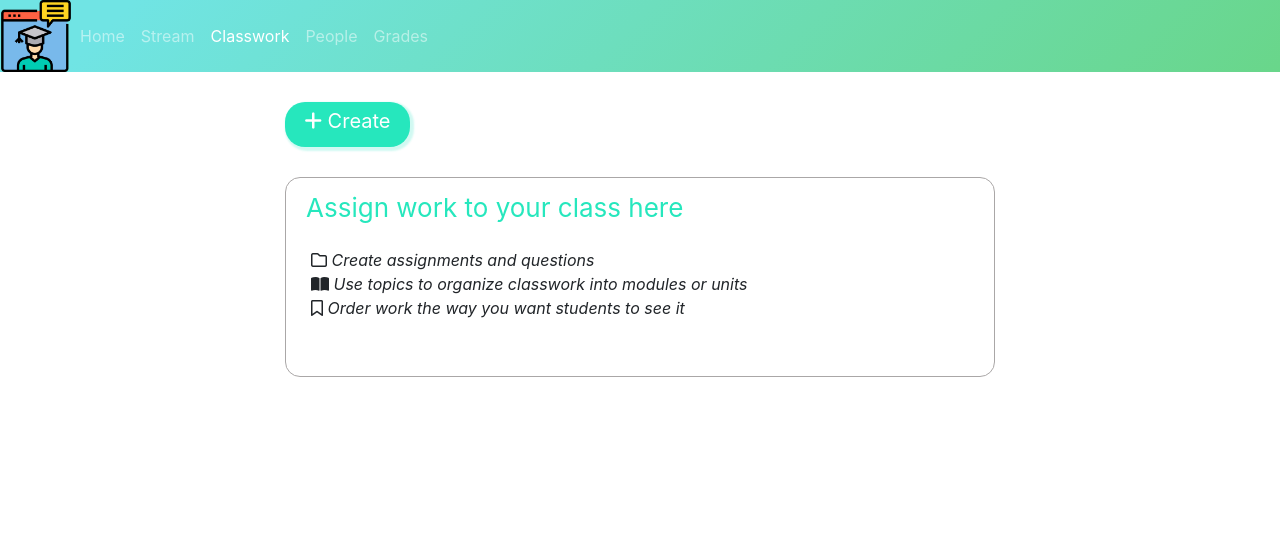
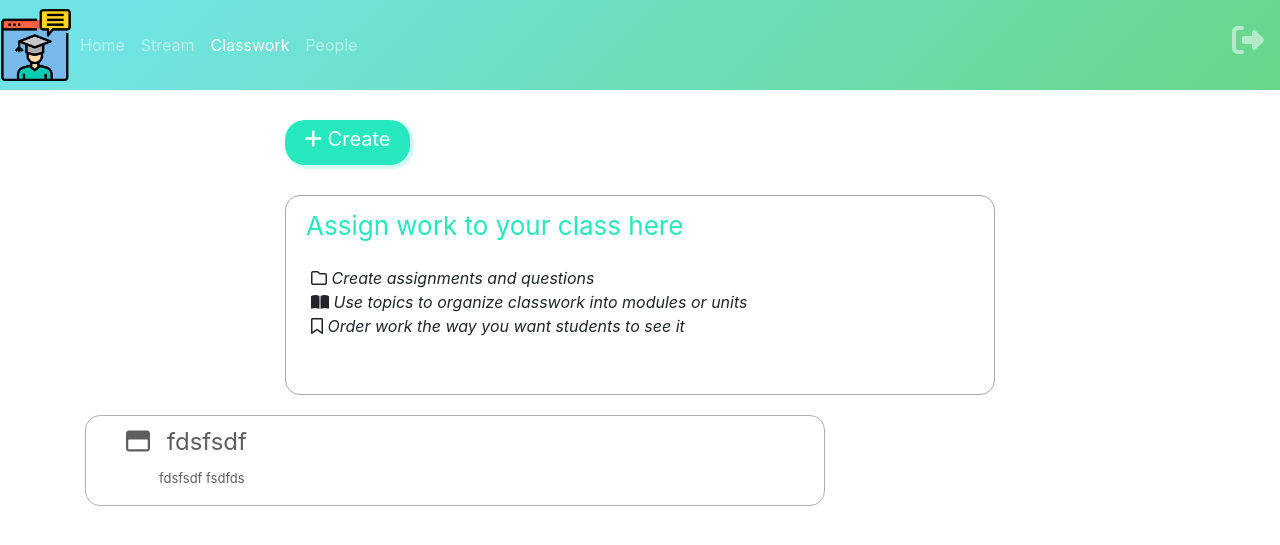
Before and after one commit to chuongdavid/final-web-classroom, a PHP site: page /Code/public/classwork.php?id=1 in a window 1280 px wide. Shown: the top 545 px of the page. Run offline with PHP 8.4, Linux system fonts and the light colour scheme; the visitor is signed in with stand-in values (Sample User, id 1); data comes from the database, SQL or seed files in the repository; data that the repository does not hold is empty; some libraries are stand-ins or nearby versions.

Commit message:
Gan hoan thien

```diff
--- a/public/classwork.php
+++ b/public/classwork.php
@@ -47,38 +47,38 @@ require_once __DIR__. "/../autoload/autoload.php";
                     <a href="#" class="sidenav-item">Contact</a>
                 </div>
 
-                <span onclick="openNav()"><img class="logo" src="image/logov2.png"></span>
+                <span class="align-self-center" onclick="openNav()"><img class="logo" src="image/logov2.png"></span>
 
                 <!--left nav-->
                 <!--Home sinh vien-->
                 <?php if(check_role($_SESSION['email'])==0){
                     ?>
-                <li class="nav-item">
+                <li class="nav-item align-self-center">
                     <a class="nav-link" href="index-sinhvien.php">Home</a>
                 </li>
                 <?php }
                 #--Home giao vien-->
                     else {
                 ?>
-                        <li class="nav-item">
+                        <li class="nav-item align-self-center">
                     <a class="nav-link" href="index-giaovien.php">Home</a>
                 </li>
                 <?php }?>
-                <li class="nav-item ">
+                <li class="nav-item align-self-center">
                     <a class="nav-link" href="stream.php?id=<?=$_GET['id']?>">Stream</a>
                 </li>
-                <li class="nav-item active">
+                <li class="nav-item active align-self-center">
                     <a class="nav-link" href="classwork.php?id=<?=$_GET['id']?>">Classwork</a>
                 </li>
-                <li class="nav-item">
+                <li class="nav-item align-self-center">
                     <a class="nav-link" href="people.php?id=<?=$_GET['id']?>">People</a>
-                </li>
-                <li class="nav-item">
-                    <a class="nav-link" href="#">Grades</a>
                 </li>
 
                 <!--right nav-->
-
+                <li class="nav-item ml-auto mr-2">
+                <a class="nav-link" href="logout.php">
+                    <label for="logoutbutton"><i class="fas fa-sign-out-alt fa-2x"></i></label>
+                </a>
             </ul>
         </nav>
         <input type ="checkbox" id="showassignment">
@@ -120,6 +120,18 @@ require_once __DIR__. "/../autoload/autoload.php";
 
             </table>
         </div>
+        <div class = "container-sm">
+            <div class="assignment-classwork col-lg-8" >
+                <div id="assignment-classwork-content">
+                    <i class="far fa-window-maximize"></i>
+
+                    fdsfsdf</br>
+                    <label > <i class="fa fa-ellipsis-v" id="more"></i></label>
+                    <p id="datestream">fdsfsdf fsdfds </p>
+
+                </div>
+            </div>
+        </div>
 
 
 
--- a/public/css/style.css
+++ b/public/css/style.css
@@ -552,7 +552,9 @@ label {
   font-size: x-large;
   padding-left: 50px;
 }
-
+#file-assignment{
+  margin-left: 50px;
+}
 #title {
   width: 70%;
   margin-left: 15px;
@@ -943,6 +945,19 @@ table {
   overflow: auto;
   display: inline-table;
 }
+.assignment-classwork {
+  display: block;
+  margin-top: 20px;
+  height: 74px;
+  width: auto;
+  box-sizing: auto;
+  border: 1px solid rgb(177, 174, 174);
+  border-radius: 15px;
+  font-size: 24px;
+  overflow: auto;
+  display: inline-table;
+}
+
 .commentcontent {
   display: block;
   margin-top: 20px;
@@ -961,8 +976,15 @@ table {
   margin-left: 25px;
   vertical-align: middle;
   color: rgb(93, 94, 93);
-  font-size: 18px;
 }
+#assignment-classwork-content {
+  margin-top: 8px;
+  margin-left: 25px;
+  vertical-align: middle;
+  color: rgb(93, 94, 93);
+
+}
+
 #classcomment {
   border-radius: 10px;
   width: 65%;
--- a/public/index-giaovien.php
+++ b/public/index-giaovien.php
@@ -146,9 +146,6 @@ if(isset($_POST['class_name']) && isset($_POST['class_subject']) && isset($_POST
             </li>
             <li class="nav-item ">
                 <a class="nav-link" href="classwork.php">Classwork</a>
-            </li>
-            <li class="nav-item ">
-                <a class="nav-link" href="people.php">People</a>
             </li>
             <li class="nav-item">
                 <a class="nav-link" href="#">Grades</a>
```
Also changed, not shown: public/announcement.php (+21 -7 lines), public/uploads/class/avatar.png.
